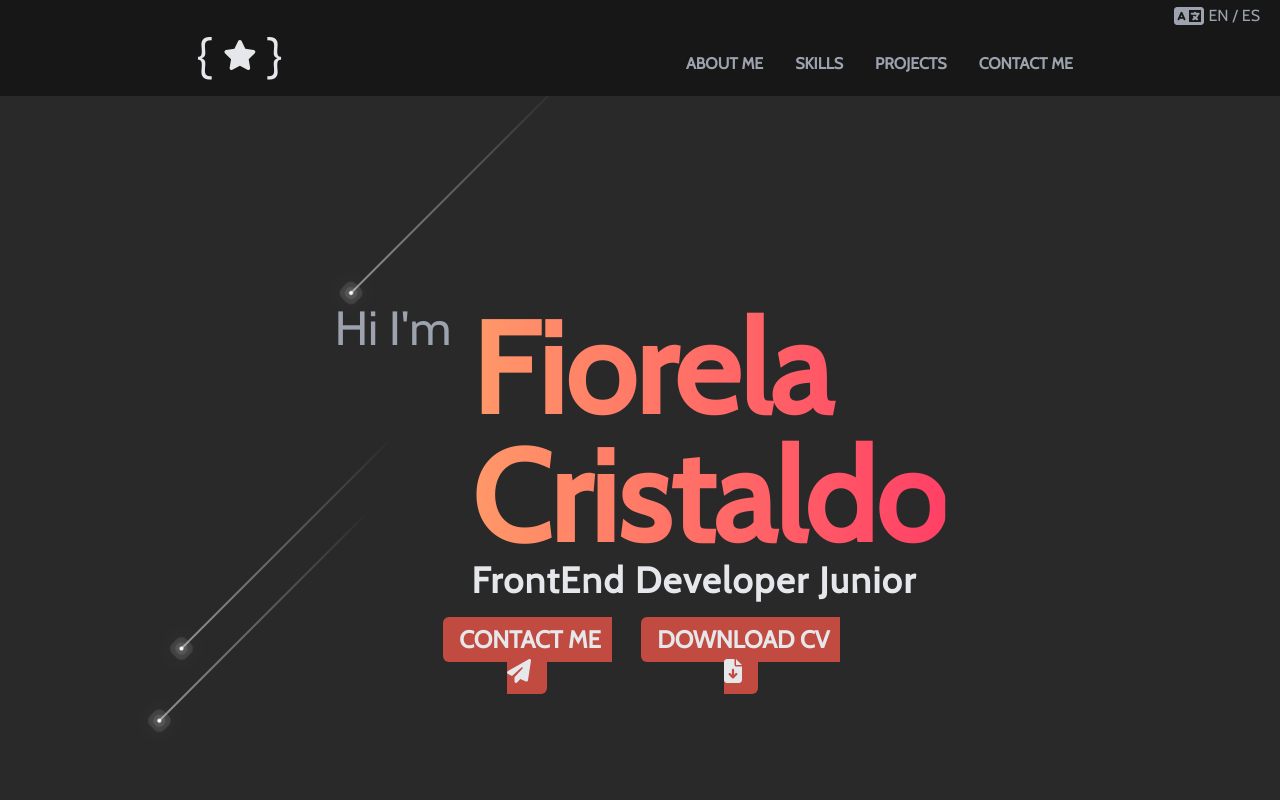
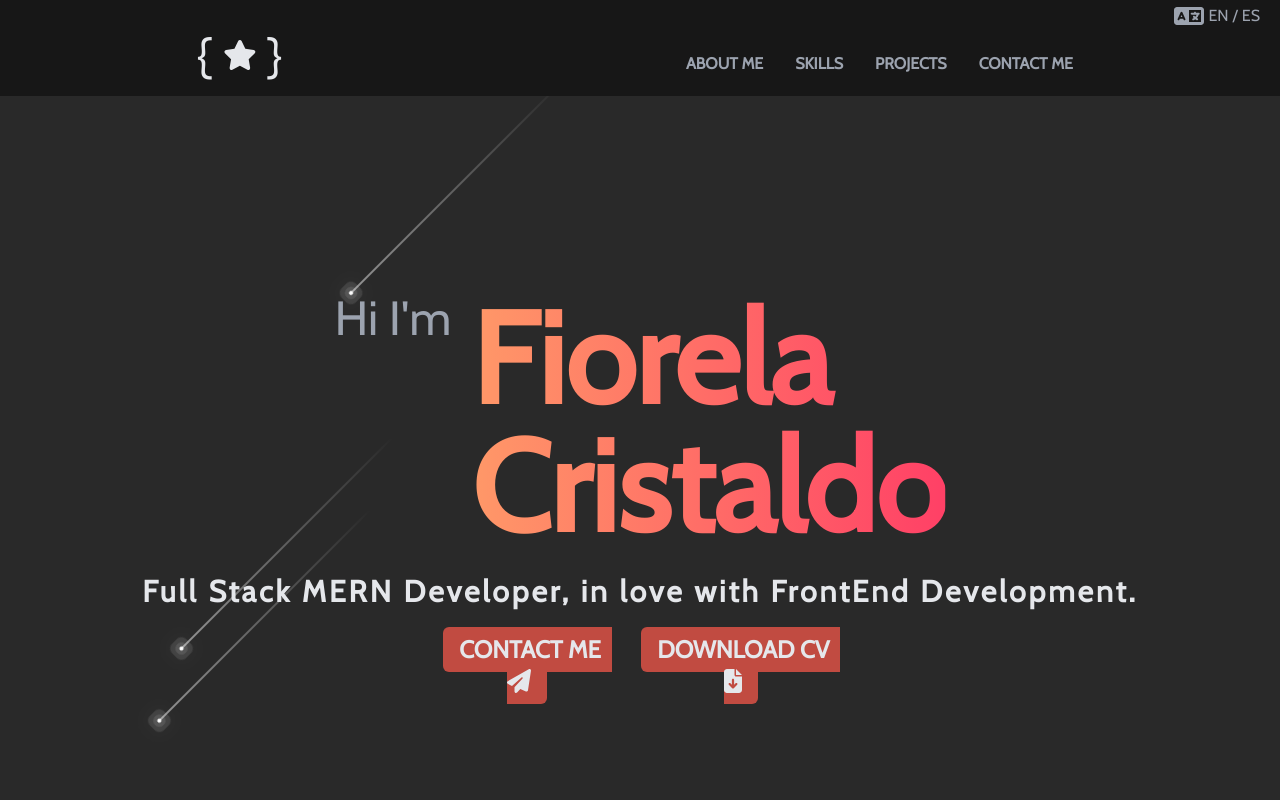
Before and after one commit to Cristaldo-Fiorela/portfolio, a React (Vite) app: page / in a window 1280 px wide. Shown: the top 800 px of the page. Built offline with nearby package versions, Linux system fonts and the light colour scheme.

Commit message:
contenido de welcome movido

```diff
--- a/src/components/Welcome.jsx
+++ b/src/components/Welcome.jsx
@@ -17,10 +17,15 @@ return (
                                 <span>Fiorela&nbsp;</span>
                                 <span>Cristaldo</span>
                             </h1>
-                            <h2 className="text-4xl underline-offset-8 font-extrabold tracking-wider">
+                            {/* <h2 className="text-4xl underline-offset-8 font-extrabold tracking-wider">
                                 FrontEnd Developer Junior
-                            </h2>
+                            </h2> */}
                         </div>
+            </div>
+            <div className="flex flex-col">
+                    <h2 className="text-3xl trabajo font-extrabold tracking-widest ">
+                        Full Stack MERN Developer, in love with FrontEnd Development.
+                    </h2>
             </div>
             <div className='flex w-1/3 items-center justify-evenly'>
                 <button><a className="uppercase px-4 py-2 rounded-md border-double font-bold bg-coral text-2xl" href="#contact-section">
@@ -33,11 +38,7 @@ return (
                     <FontAwesomeIcon icon={faFileArrowDown} />                </a>
                 </button>
             </div>
-            {/* <div className="flex flex-col">
-                    <h2 className="text-4xl px-5 rounded-lg trabajo uppercase font-extrabold">
-                        FrontEnd Developer Junior uwu
-                    </h2>
-            </div> */}
+
             {/* <button className="uppercase ">Contactame</button> */}
         </div>
     </>
```
